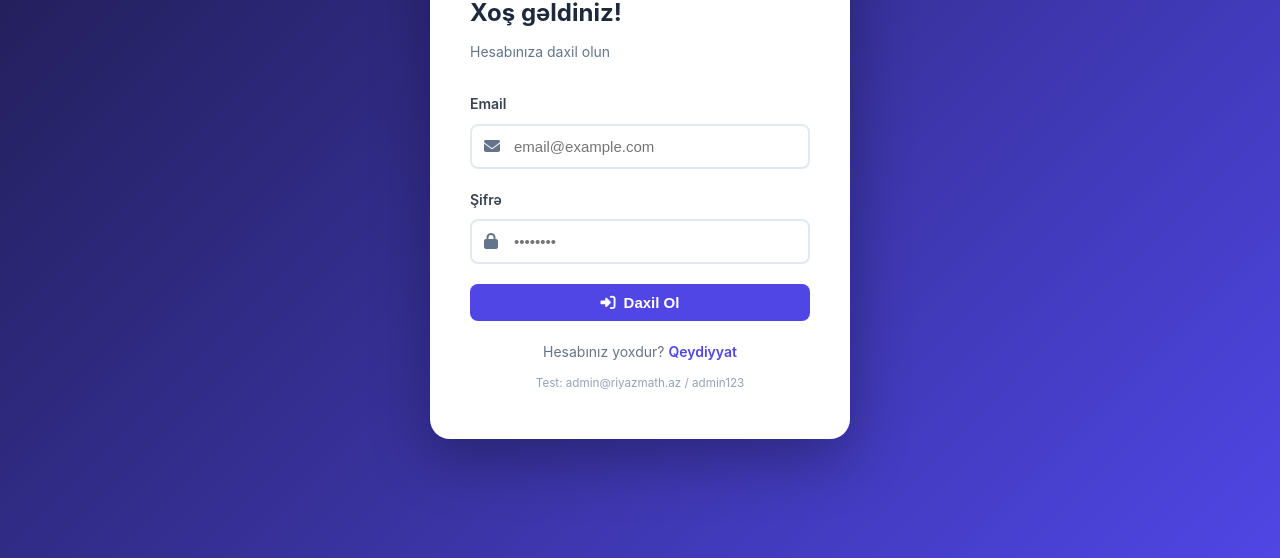
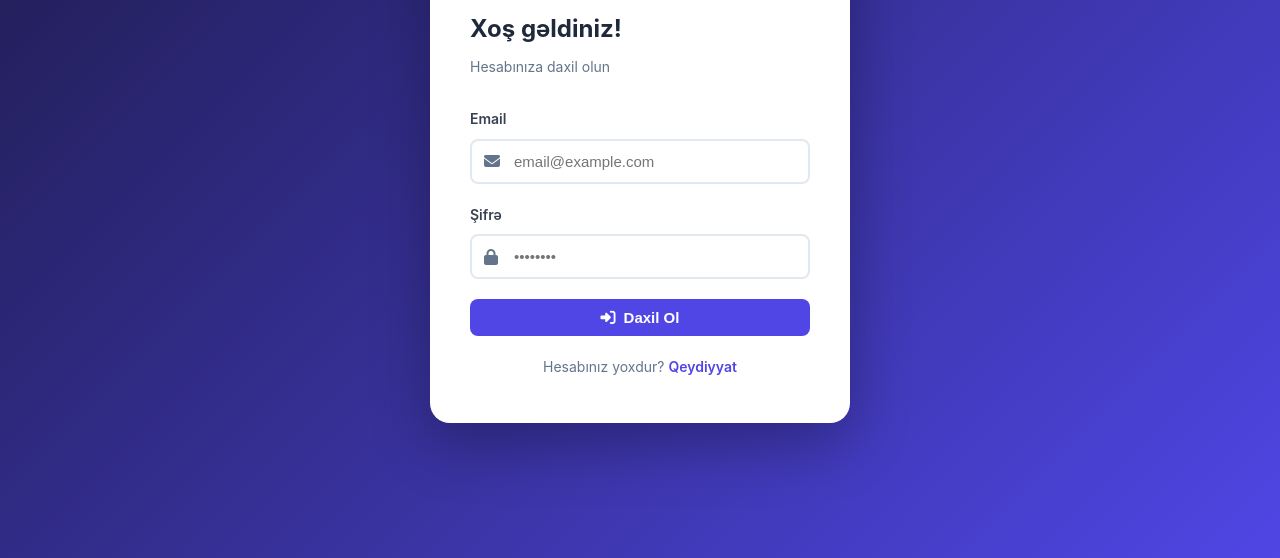
Before and after one commit to ByVuskha/Riyaziyyat, a plain HTML site: page login.html in a window 1280 px wide. Shown: the part 242-800 px from the top of the page. Drawn offline with Linux system fonts and the light colour scheme; no server answers.

Commit message:
safafasfsaf

```diff
--- a/login.html
+++ b/login.html
@@ -95,9 +95,6 @@
         <div class="auth-footer">
             Hesabınız yoxdur? <a href="register.html">Qeydiyyat</a>
         </div>
-        <div class="auth-footer" style="margin-top:8px;">
-            <small style="color:#94a3b8;">Test: admin@riyazmath.az / admin123</small>
-        </div>
     </div>
 </div>
 
```
